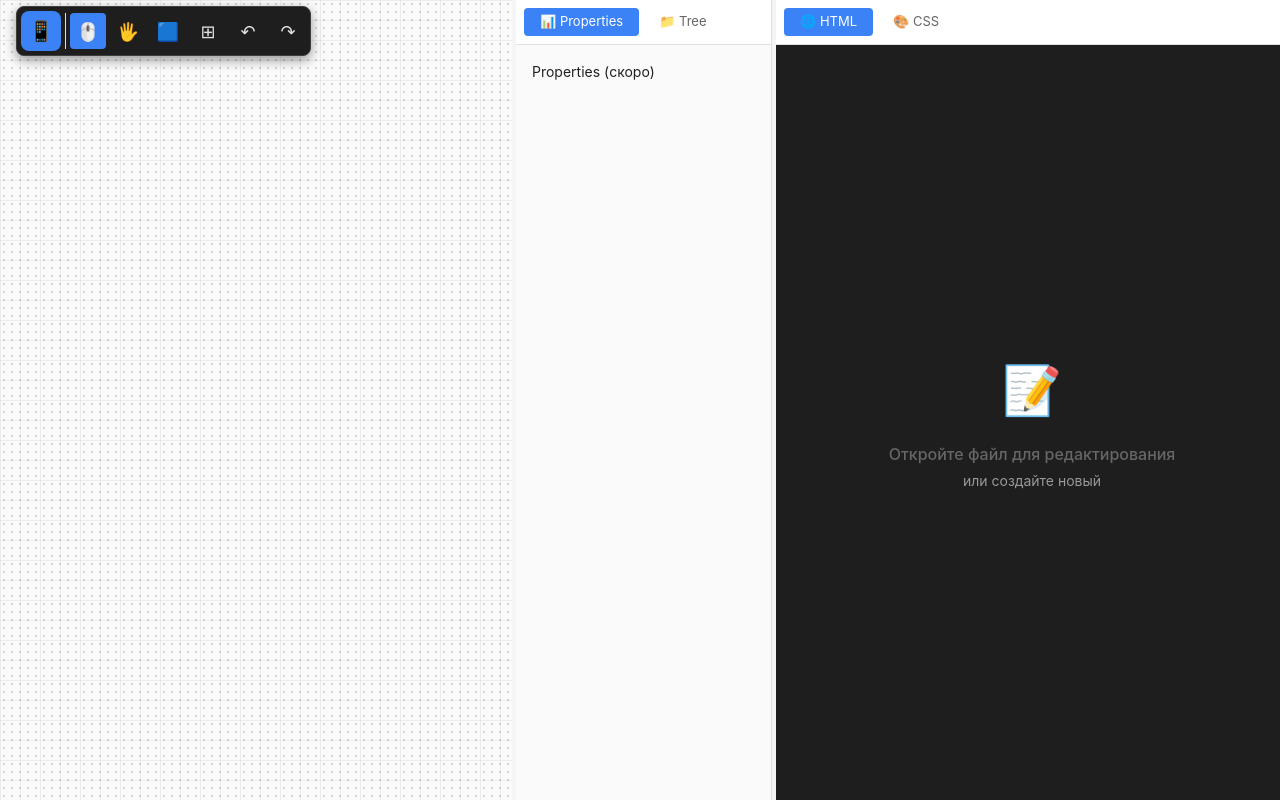
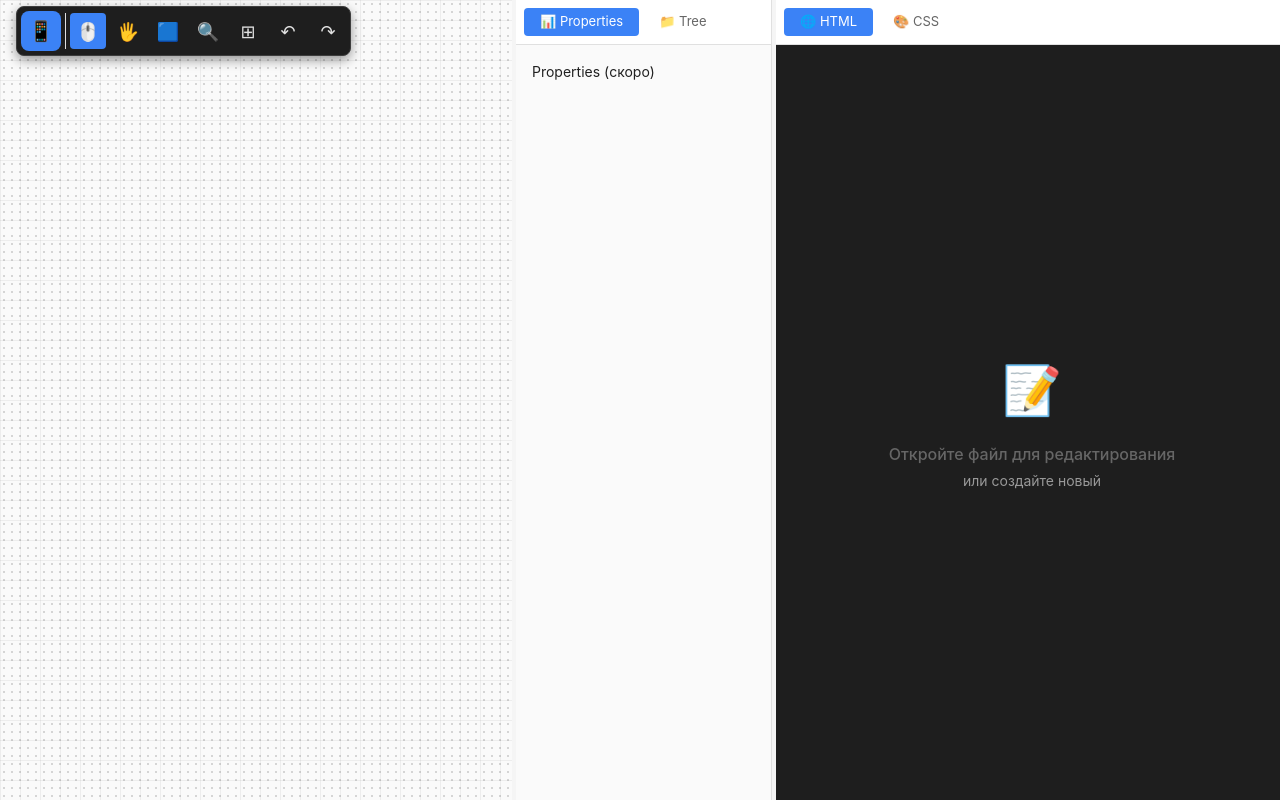
Before and after one commit to AgA101/SketchCodeCompose, a Vue app: page / in a window 1280 px wide. Built offline with nearby package versions, Linux system fonts and the light colour scheme.

Commit message:
add: новый инструмент зум зум в панель инструментов

```diff
--- a/src/App.vue
+++ b/src/App.vue
@@ -60,6 +60,10 @@ function setupHotkeys() {
 
   keyboard.register('h', () => {
     canvasStore.setTool('hand')
+  })
+
+  keyboard.register('z', () => {
+    canvasStore.setTool('zoom')
   })
 
   keyboard.register('ctrl+n', () => {
--- a/src/components/canvas/FloatingToolbar.vue
+++ b/src/components/canvas/FloatingToolbar.vue
@@ -65,6 +65,12 @@ const pinnedTools = ref([
     icon: '🟦',
     label: 'Block Tool (Ctrl+N)\nLeft Click = Add\nRight Click = Delete',
     action: () => setTool('block')
+  },
+  {
+    id: 'zoom',
+    icon: '🔍',
+    label: 'Zoom Tool (Z)\nLeft Click = Zoom In (+10%)\nRight Click = Zoom Out (-10%)\nArrow Up/Down = Zoom',
+    action: () => setTool('zoom')
   },
   {
     id: 'grid',
--- a/src/components/panels/CanvasPanel.vue
+++ b/src/components/panels/CanvasPanel.vue
@@ -88,6 +88,11 @@ function handleCanvasClick(event) {
       createNewBlockAt(x, y)
       break
 
+    case 'zoom':
+      // Левый клик = Zoom In (+10%)
+      canvasStore.zoomIn()
+      break
+
     case 'select':
     default:
       // Снимаем выделение только если кликнули по пустому месту
@@ -100,6 +105,13 @@ function handleCanvasClick(event) {
 
 // Обработка правого клика
 function handleContextMenu(event) {
+  // Если активен Zoom Tool, правый клик = Zoom Out
+  if (canvasStore.tool === 'zoom') {
+    event.preventDefault()
+    canvasStore.zoomOut()
+    return
+  }
+
   event.preventDefault()
 }
 
@@ -204,11 +216,22 @@ function handlePanEnd() {
   document.removeEventListener('mouseup', handlePanEnd)
 }
 
-// Keyboard - Space для временной руки
+// Keyboard - Space для временной руки, стрелочки для zoom
 function handleKeyDown(event) {
   if (event.code === 'Space' && !isSpacePressed.value) {
     isSpacePressed.value = true
     event.preventDefault()
+  }
+
+  // Стрелочки вверх/вниз для zoom (только если активен Zoom Tool)
+  if (canvasStore.tool === 'zoom') {
+    if (event.code === 'ArrowUp') {
+      event.preventDefault()
+      canvasStore.zoomIn()
+    } else if (event.code === 'ArrowDown') {
+      event.preventDefault()
+      canvasStore.zoomOut()
+    }
   }
 }
 
@@ -314,6 +337,10 @@ onUnmounted(() => {
   cursor: crosshair;
 }
 
+.canvas-viewport--zoom {
+  cursor: zoom-in;
+}
+
 .canvas-viewport--delete {
   cursor: not-allowed;
 }
--- a/src/stores/canvasStore.js
+++ b/src/stores/canvasStore.js
@@ -52,17 +52,17 @@ export const useCanvasStore = defineStore('canvas', {
     },
 
     /**
-     * Увеличить zoom
+     * Увеличить zoom на 10%
      */
     zoomIn() {
-      this.setZoom(this.zoom * 1.2)
+      this.setZoom(this.zoom * 1.1)
     },
 
     /**
-     * Уменьшить zoom
+     * Уменьшить zoom на 10%
      */
     zoomOut() {
-      this.setZoom(this.zoom / 1.2)
+      this.setZoom(this.zoom / 1.1)
     },
 
     /**
@@ -85,15 +85,20 @@ export const useCanvasStore = defineStore('canvas', {
      * Установить pan
      */
     setPan(x, y) {
-      this.pan = { x, y }
+      // Ограничиваем pan: оставляем небольшой отступ (100px) чтобы видеть границу
+      // Вправо и вниз — можно бесконечно
+      const BORDER_OFFSET = 25
+      this.pan = {
+        x: Math.min(BORDER_OFFSET, x),
+        y: Math.min(BORDER_OFFSET, y)
+      }
     },
 
     /**
      * Сдвинуть canvas
      */
     panBy(deltaX, deltaY) {
-      this.pan.x += deltaX
-      this.pan.y += deltaY
+      this.setPan(this.pan.x + deltaX, this.pan.y + deltaY)
     },
 
     /**
```
